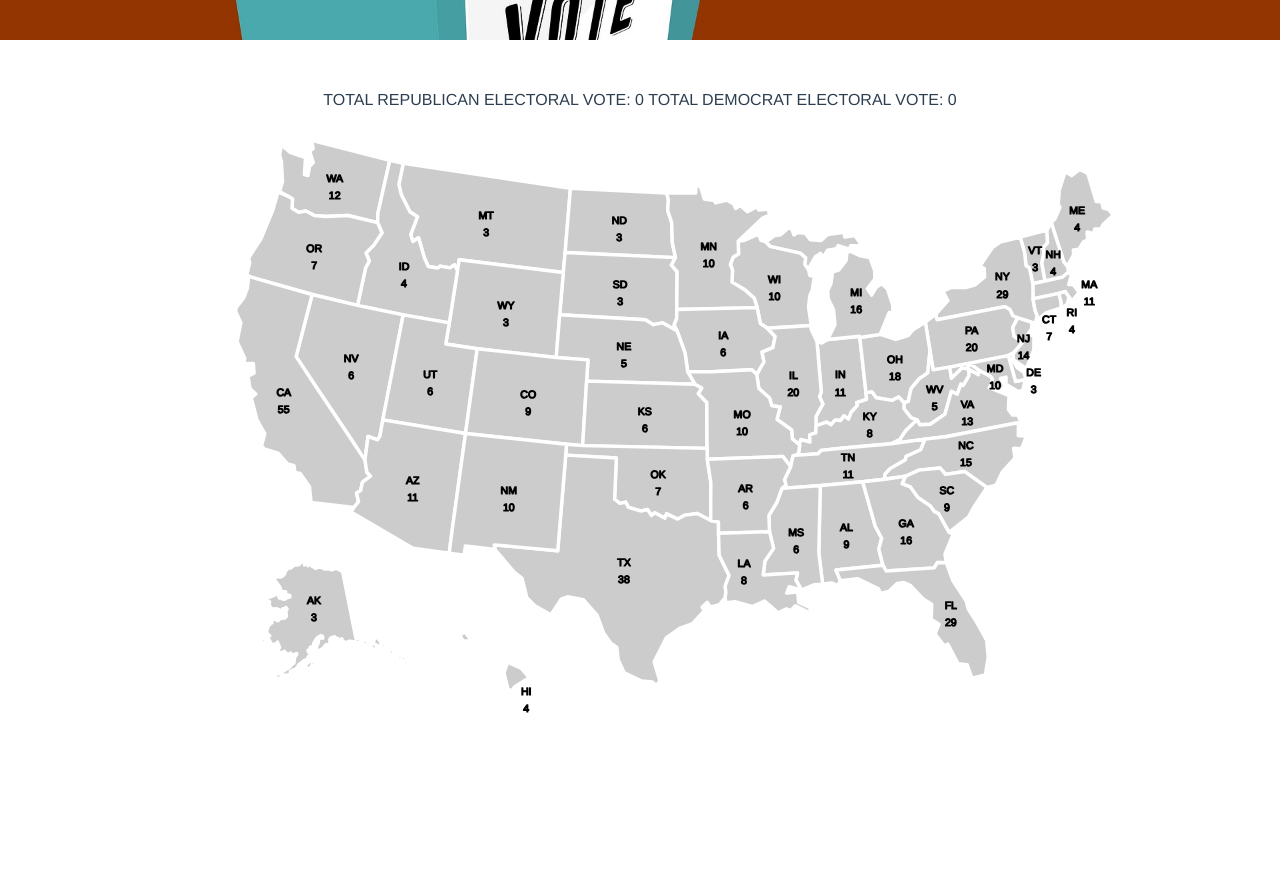
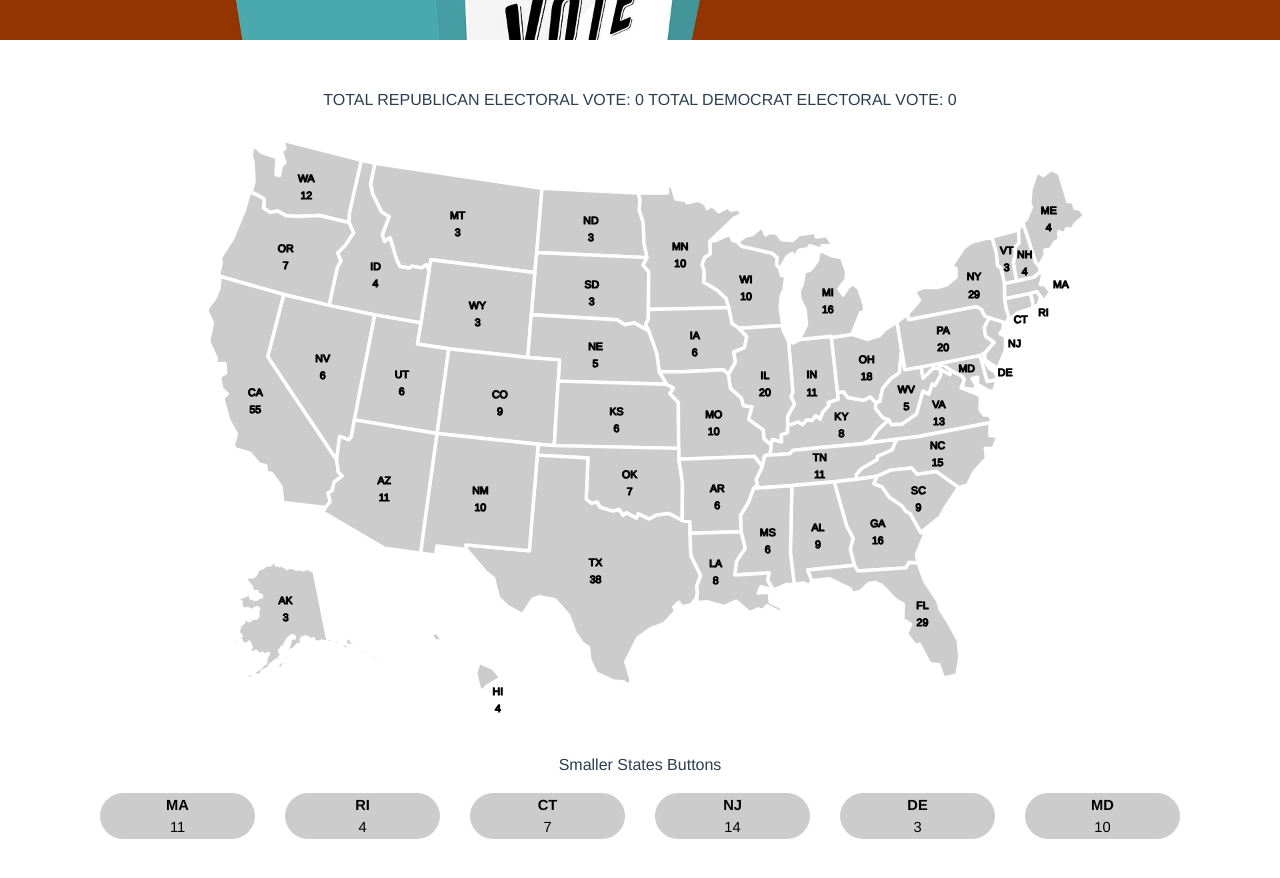
Before and after one commit to phucmp/KnowYourVotes, a Vue app in the folder know-your-votes/: page / in a window 1280 px wide. Shown: the part 760-1638 px from the top of the page. Built offline with nearby package versions, Linux system fonts and the light colour scheme.

Commit message:
Add buttons for smaller states

```diff
--- a/know-your-votes/src/components/MapDisplay.vue
+++ b/know-your-votes/src/components/MapDisplay.vue
@@ -5,6 +5,16 @@
       TOTAL DEMOCRAT ELECTORAL VOTE: {{totalVotes.dem}}
     </div>
     <svg class="map mt-3"></svg>
+    <div>
+      <p>Smaller States Buttons</p>
+      <div class="container">
+        <div class="row m-auto">
+          <div v-for="(state, index) in states" :key="index" class="col-lg-2">
+            <p @click="triggerStateParty" :id="state.id" class="small-state"><b>{{state.abbr}}</b><br>{{state.votes}}</p>
+          </div>
+        </div>
+      </div>
+    </div>
   </div>
 </template>
 
@@ -18,7 +28,40 @@ export default {
       totalVotes: {
         dem: 0,
         rep: 0
-      }
+      },
+      smallStates: [ "MA", "RI", "CT", "NJ", "DE", "MD" ],
+      states: [
+        {
+          id: "ma",
+          abbr: "MA",
+          votes: 11
+        },
+        {
+          id: "ri",
+          abbr: "RI",
+          votes: 4
+        },
+        {
+          id: "ct",
+          abbr: "CT",
+          votes: 7
+        },
+        {
+          id: "nj",
+          abbr: "NJ",
+          votes: 14
+        },
+        {
+          id: "de",
+          abbr: "DE",
+          votes: 3
+        },
+        {
+          id: "md",
+          abbr: "MD",
+          votes: 10
+        }
+      ]
     }
   },
   mounted: function() {
@@ -27,7 +70,7 @@ export default {
   methods: {
     display() {
       var vm = this;
-      var svg = d3.select('.map').attr('viewBox', "-100 0 1100 550")
+      var svg = d3.select('.map').attr('viewBox', "-75 0 1100 550")
       var projection = d3.geoAlbersUsa();
       var path = d3.geoPath().projection(projection);
 
@@ -40,6 +83,9 @@ export default {
           .append("path")
           .attr("class", "state")
           .attr("d", path)
+          .attr("id", function(d) {
+            return d.properties.STATE_ABBR
+          })
           .on('click', function(event, d) {
             vm.setParty(this, vm, d);
           });
@@ -73,7 +119,9 @@ export default {
           })
           .attr('dy', 15)
           .text(function(d) {
-            return d.properties.VOTES;
+            if (vm.smallStates.indexOf(d.properties.STATE_ABBR) === -1) {
+              return d.properties.VOTES;
+            }
           });
       });
     },
@@ -90,6 +138,9 @@ export default {
         elem.classList.add('democrat');
         vm.totalVotes.dem += d.properties.VOTES;
       }
+    },
+    triggerStateParty(event) {
+      document.getElementById(event.target.id.toString().toUpperCase()).dispatchEvent(new Event('click'));
     }
   }
 }
@@ -127,16 +178,17 @@ export default {
   fill: none;
   font-size: 7pt;
 }
-
-@media only screen and (max-width: 1015px) {
-
+.small-state {
+  border-radius: 25px;
+  border-style: solid;
+  border-width: thin;
+  color: black;
+  border-color: #ccc;
+  background-color: #ccc;
+  font-size: 11pt
 }
-
-@media only screen and (max-width: 700px) {
-
-}
-
-@media only screen and (max-width: 400px) {
-
+.small-state:hover {
+  opacity: 50%;
+  cursor: pointer;
 }
 </style>
```
Also changed, not shown: know-your-votes/public/us.json.
